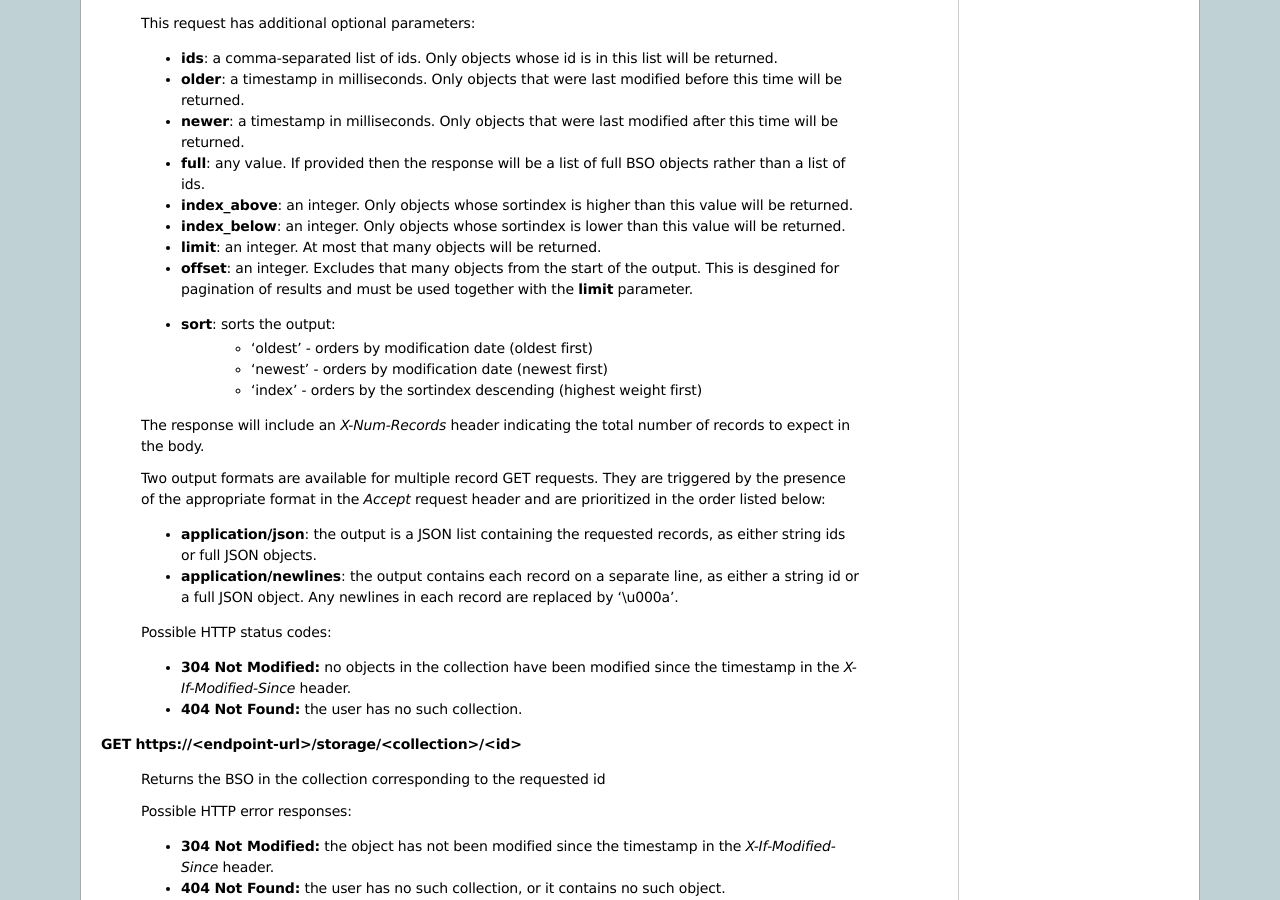
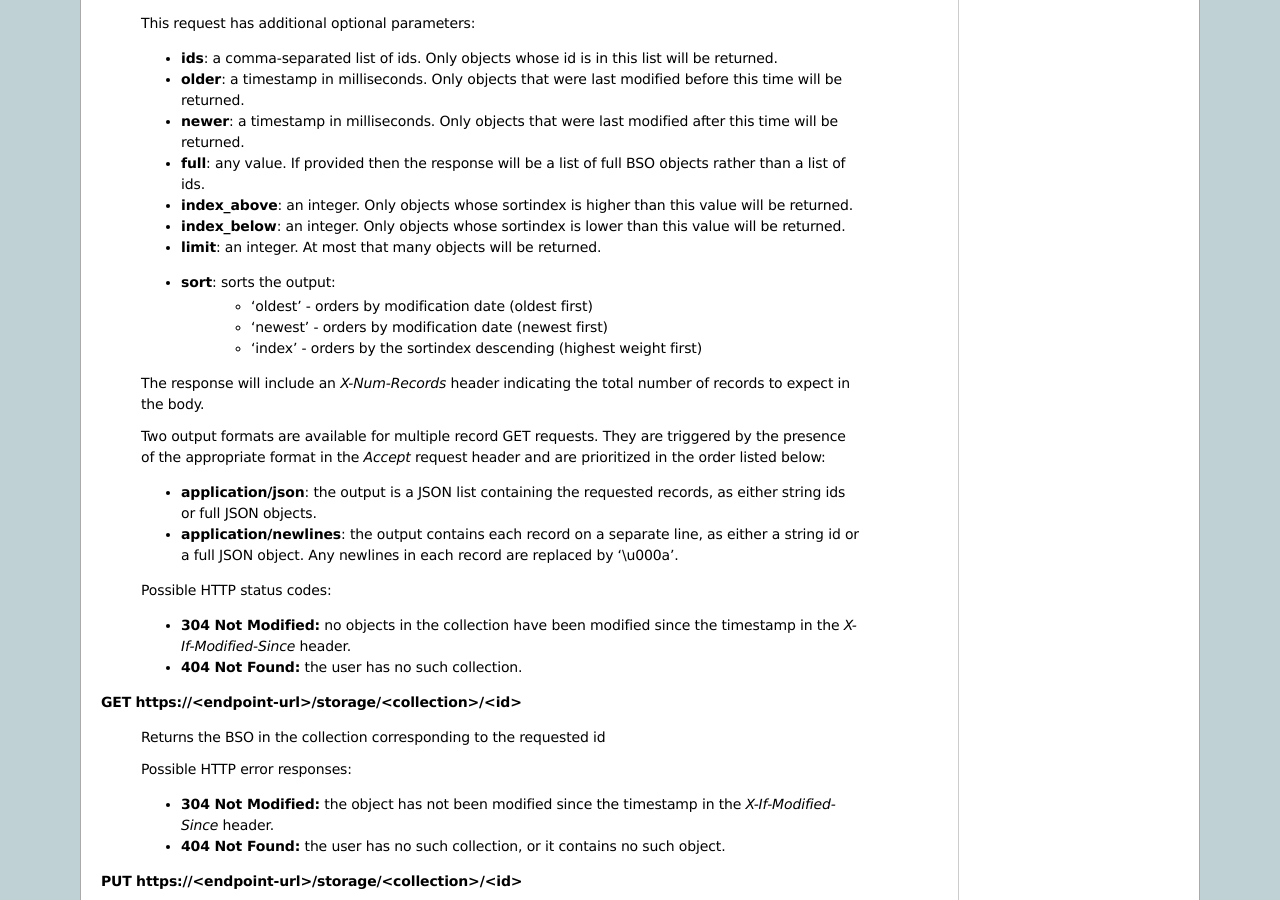
Before and after one commit to mozilla-services/docs, a Sphinx documentation site: the page built from source/storage/apis-2.0.rst, in a window 1280 px wide and 900 px high, scrolled down 2517 px. Built offline with Sphinx 7.4.7, drawn with Linux system fonts in a browser that asks for light colours.

Commit message:
[Storage] Remove the "offset" parameter.

```diff
--- a/source/storage/apis-2.0.rst
+++ b/source/storage/apis-2.0.rst
@@ -198,10 +198,6 @@ collection.
       this value will be returned.
 
     - **limit**: an integer. At most that many objects will be returned.
-
-    - **offset**: an integer.  Excludes that many objects from the start of
-      the output.  This is desgined for pagination of results and must be used
-      together with the **limit** parameter.
 
     - **sort**: sorts the output:
        - 'oldest' - orders by modification date (oldest first)
```
